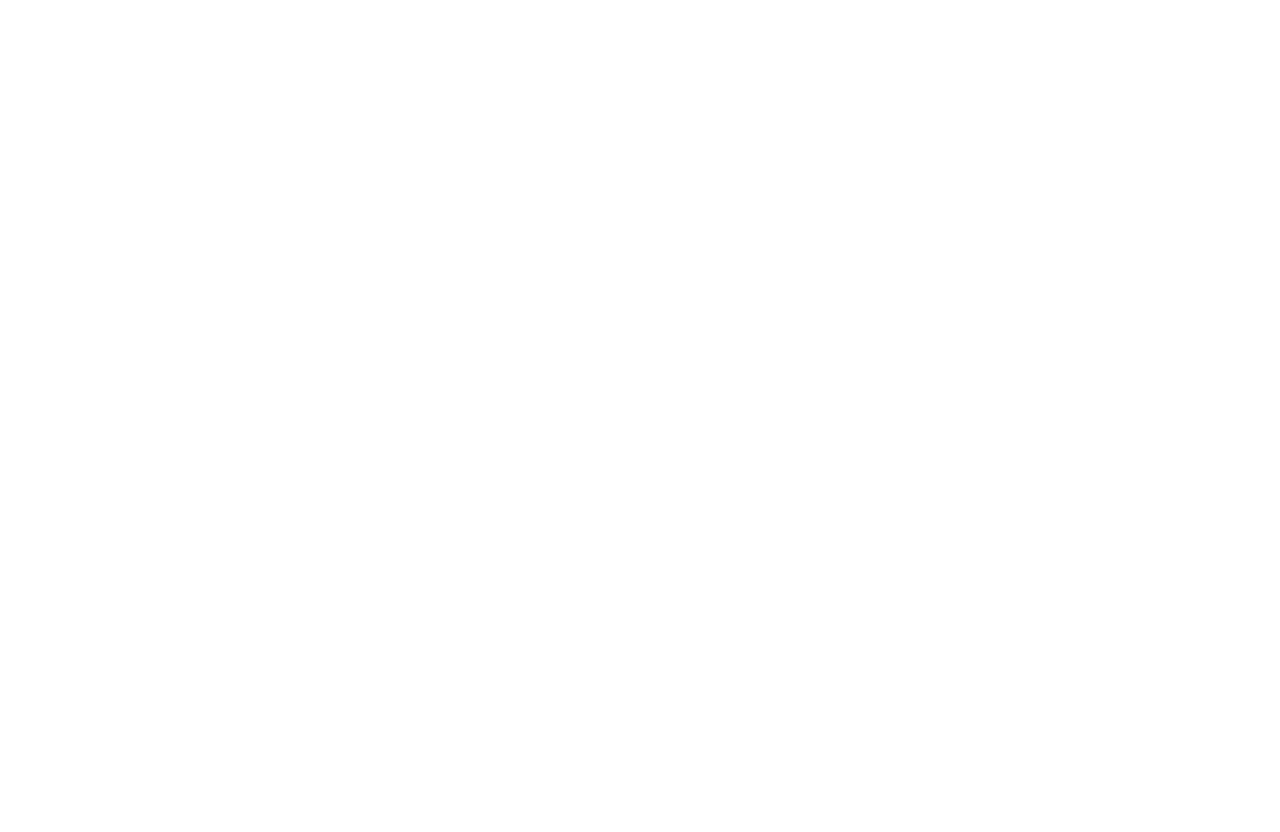
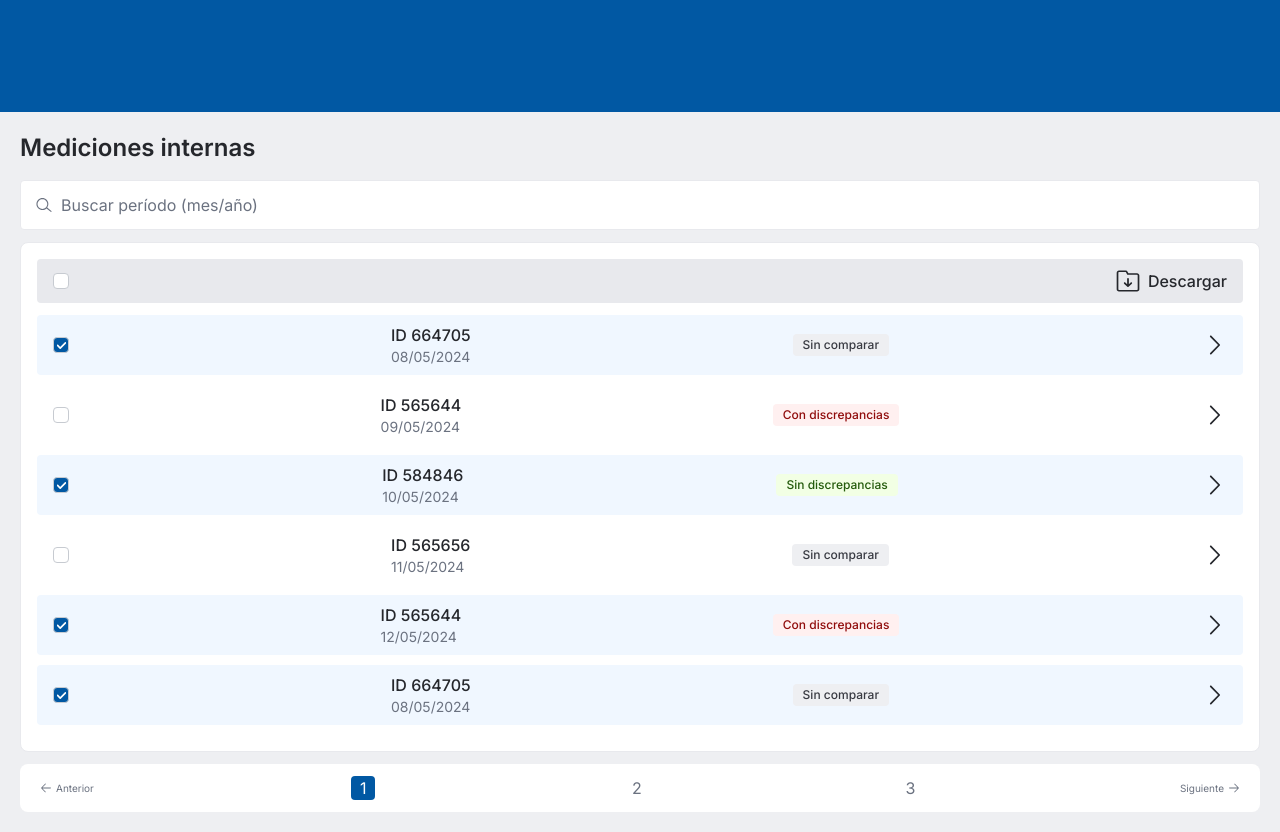
Before and after one commit to teamVoltix/voltix-front, an Angular app: page /measurement-search in a window 1280 px wide. Before the commit this address led to /. Before the commit the page ends 800 px from the top, so only its background shows below. Built offline with nearby package versions, Linux system fonts and the light colour scheme.

Commit message:
feat: update measurement search

```diff
--- a/src/app/app.routes.ts
+++ b/src/app/app.routes.ts
@@ -8,6 +8,8 @@
 import { RegisterComponent } from './auth/components/register/register.component';
 import { LogoutComponent } from './auth/components/logout/logout.component';
 import { StartComponent } from './start/start.component';
+import { MeasurementSearchComponent } from './internal-measurements/components/measurement-search/measurement-search.component';
+import { MeasurementCompareComponent } from './internal-measurements/components/measurement-compare/measurement-compare.component';
 
 export const routes: Routes = [
   { path: '', redirectTo: 'start', pathMatch: 'full' },
@@ -57,4 +59,14 @@
     title: 'logout',
     component: LogoutComponent,
   },
+  {
+    path: 'measurement-search',
+    title: 'Measurement search',
+    component: MeasurementSearchComponent,
+  },
+  {
+    path: 'measurement-compare',
+    title: 'Measurement compare',
+    component: MeasurementCompareComponent,
+  },
 ];
--- a/src/app/internal-measurements/components/measurement-search/measurement-search.component.css
+++ b/src/app/internal-measurements/components/measurement-search/measurement-search.component.css
@@ -0,0 +1,5 @@
+
+
+input[type="checkbox"]:focus {
+  box-shadow: none !important;
+}
--- a/src/app/internal-measurements/components/measurement-search/measurement-search.component.html
+++ b/src/app/internal-measurements/components/measurement-search/measurement-search.component.html
@@ -1 +1,102 @@
-<p>measurement-search works!</p>
+<div class="container">
+  <!-- TODO: agregar el header general cuando esté hecho -->
+  <div class="bg-primary h-28"></div>
+
+  <!-- Lista de mediciones -->
+  <section class="bg-neutral-50 p-5">
+    <h2 class="text-dark-text text-2xl font-semibold">Mediciones internas</h2>
+    <form action="">
+      <div class="relative w-full mt-4 mb-3">
+        <div class="absolute inset-y-0 start-1 flex items-center ps-3 pointer-events-none">
+          <img src="/assets/icons/searchIcon.svg" alt="icono de lupa">
+        </div>
+        <input type="text"
+          class="bg-neutral-50 border !border-neutral-100 text-dark-text text-base placeholder:text-neutral-500 rounded block w-full ps-10 p-3"
+          placeholder="Buscar período (mes/año)" required />
+      </div>
+    </form>
+
+    <section class="bg-white border border-neutral-100 rounded-lg p-4">
+
+      <section class="flex items-center justify-between bg-neutral-100 rounded px-4 py-[10px] mb-3">
+        <input id="measurement.id" type="checkbox" value="" [checked]="isAllChecked()" (change)="checkedAll()"
+          class="w-4 h-4 !text-primary bg-white !border-neutral-200 rounded focus:ring-transparent focus:ring-0">
+        <div class="flex items-center gap-2">
+          <img src="/assets/icons/download.svg" alt="icono para descargar">
+          <p class="text-dark-text text-base font-medium">Descargar</p>
+        </div>
+      </section>
+
+      @for (measurement of paginatedItems; track $index) {
+      <sextion class="flex items-center justify-between py-2 px-4 mb-[10px] rounded" [ngClass]="{
+        'bg-primary-bg': measurement.checked
+      }">
+        <div class="flex items-center">
+          <input [id]="measurement.id" type="checkbox" value="" [checked]="measurement.checked"
+            (change)="toggleChecked(measurement)"
+            class="w-4 h-4 !text-primary bg-white !border-neutral-200 rounded focus:ring-transparent focus:ring-0 me-2">
+        </div>
+        <div class="texts me-2">
+          <h4 class="text-dark-text text-base font-medium">ID {{measurement.id}}</h4>
+          <p class="text-gray-500 text-sm">{{measurement.date}}</p>
+        </div>
+
+        <div [ngClass]="{
+          'bg-neutral-50': measurement.compare === 'Sin comparar',
+          'bg-success-50': measurement.compare === 'Sin discrepancias',
+          'bg-error-50': measurement.compare === 'Con discrepancias'
+        }" class="rounded py-[3px] px-[10px]">
+          <p [ngClass]="{
+            'text-neutral-900': measurement.compare === 'Sin comparar',
+            'text-success-900': measurement.compare === 'Sin discrepancias',
+            'text-error-900': measurement.compare === 'Con discrepancias'
+          }" class="text-xs font-medium">{{measurement.compare}}</p>
+        </div>
+
+        <img class="rotate-180" src="/assets/icons/blackBackButton.svg" alt="flecha para ir a medición">
+      </sextion>
+      }
+    </section>
+
+    <!-- Paginador -->
+    <nav class="mt-3">
+      <ul class="w-full h-12 flex items-center justify-between p-3 bg-white rounded-lg ">
+
+        <!-- Botón Anterior -->
+        <li>
+          <a href="#" (click)="goToPage($event, currentPage - 1)"
+            class="flex items-center justify-center gap-1 px-2 py-[6px] rounded hover:bg-neutral-100 text-neutral-500 text-[10px]"
+            [ngClass]="{'hover:text-dark-text': isHoverPrevious}" (mouseenter)="isHoverPrevious = true"
+            (mouseleave)="isHoverPrevious = false">
+
+            <img [src]="isHoverPrevious ? '/assets/icons/arrowLeftBlack.svg' : '/assets/icons/arrowLeftGray.svg'"
+              alt="flecha anterior">
+            Anterior
+          </a>
+        </li>
+
+        @for (page of pageNumbers; track $index) {
+        <li>
+          <a href="#" (click)="goToPage($event, page)"
+            class="w-6 h-6 rounded flex items-center justify-center text-base text-neutral-500" [ngClass]="{'bg-primary text-white': currentPage === page}">
+            {{ page }}
+          </a>
+        </li>
+        }
+
+        <!-- Botón Siguiente -->
+        <li>
+          <a href="#" (click)="goToPage($event, currentPage + 1)"
+            class="flex items-center justify-center gap-1 px-2 py-[6px] rounded hover:bg-neutral-100 text-neutral-500 text-[10px]"
+            [ngClass]="{'hover:text-dark-text': isHoverPrevious}" (mouseenter)="isHoverPrevious = true"
+            (mouseleave)="isHoverPrevious = false">
+            Siguiente
+            <img [src]="isHoverPrevious ? '/assets/icons/arrowRightBlack.svg' : '/assets/icons/arrowRightGray.svg'"
+              alt="flecha siguiente">
+          </a>
+        </li>
+      </ul>
+    </nav>
+  </section>
+
+</div>
--- a/src/app/internal-measurements/components/measurement-search/measurement-search.component.ts
+++ b/src/app/internal-measurements/components/measurement-search/measurement-search.component.ts
@@ -1,12 +1,152 @@
+import { CommonModule } from '@angular/common';
 import { Component } from '@angular/core';
+import { Measurement } from '../../../model/measurement';
 
 @Component({
   selector: 'app-measurement-search',
   standalone: true,
-  imports: [],
+  imports: [CommonModule],
   templateUrl: './measurement-search.component.html',
-  styleUrl: './measurement-search.component.css'
+  styleUrl: './measurement-search.component.css',
 })
 export class MeasurementSearchComponent {
+  // TODO: quitarlo cuando venga del backend
+  measurementList: Measurement [] = [
+    {
+      checked: true,
+      id: 664705,
+      date: '08/05/2024',
+      compare: 'Sin comparar',
+    },
+    {
+      checked: false,
+      id: 565644,
+      date: '09/05/2024',
+      compare: 'Con discrepancias',
+    },
+    {
+      checked: true,
+      id: 584846,
+      date: '10/05/2024',
+      compare: 'Sin discrepancias',
+    },
+    {
+      checked: false,
+      id: 565656,
+      date: '11/05/2024',
+      compare: 'Sin comparar',
+    },
+    {
+      checked: true,
+      id: 565644,
+      date: '12/05/2024',
+      compare: 'Con discrepancias',
+    },
+    {
+      checked: true,
+      id: 664705,
+      date: '08/05/2024',
+      compare: 'Sin comparar',
+    },
+    {
+      checked: false,
+      id: 565644,
+      date: '09/05/2024',
+      compare: 'Con discrepancias',
+    },
+    {
+      checked: true,
+      id: 584846,
+      date: '10/05/2024',
+      compare: 'Sin discrepancias',
+    },
+    {
+      checked: false,
+      id: 565656,
+      date: '11/05/2024',
+      compare: 'Sin comparar',
+    },
+    {
+      checked: true,
+      id: 565644,
+      date: '12/05/2024',
+      compare: 'Con discrepancias',
+    },
+    {
+      checked: true,
+      id: 664705,
+      date: '08/05/2024',
+      compare: 'Sin comparar',
+    },
+    {
+      checked: false,
+      id: 565644,
+      date: '09/05/2024',
+      compare: 'Con discrepancias',
+    },
+    {
+      checked: true,
+      id: 584846,
+      date: '10/05/2024',
+      compare: 'Sin discrepancias',
+    },
+    {
+      checked: false,
+      id: 565656,
+      date: '11/05/2024',
+      compare: 'Sin comparar',
+    },
+    {
+      checked: true,
+      id: 565644,
+      date: '12/05/2024',
+      compare: 'Con discrepancias',
+    },
+  ];
 
+  isHoverPrevious = false;
+  isHoverNext = false;
+
+
+  isAllChecked(): boolean {
+    return this.measurementList.every((measurement) => measurement.checked);
+  }
+
+  checkedAll() {
+    const newCheckedState = !this.isAllChecked();
+    this.measurementList.forEach((measurement) => {
+      measurement.checked = newCheckedState;
+    });
+  }
+
+  toggleChecked(measurement: any): void {
+    measurement.checked = !measurement.checked;
+  }
+
+  itemsPerPage = 6; // Número de elementos por página
+  currentPage = 1; // Página actual
+  totalPages = Math.ceil(this.measurementList.length / this.itemsPerPage); // Total de páginas
+
+  // Obtener los elementos de la página actual
+  get paginatedItems() {
+    const start = (this.currentPage - 1) * this.itemsPerPage;
+    const end = start + this.itemsPerPage;
+    return this.measurementList.slice(start, end);
+  }
+
+  // Números de las páginas
+  get pageNumbers() {
+    const pages = [];
+    for (let i = 1; i <= this.totalPages; i++) {
+      pages.push(i);
+    }
+    return pages;
+  }
+
+  // Ir a una página específica
+  goToPage(event: any, page: number) {
+    event.preventDefault();
+    if (page < 1 || page > this.totalPages) return;
+    this.currentPage = page;
+  }
 }
```
